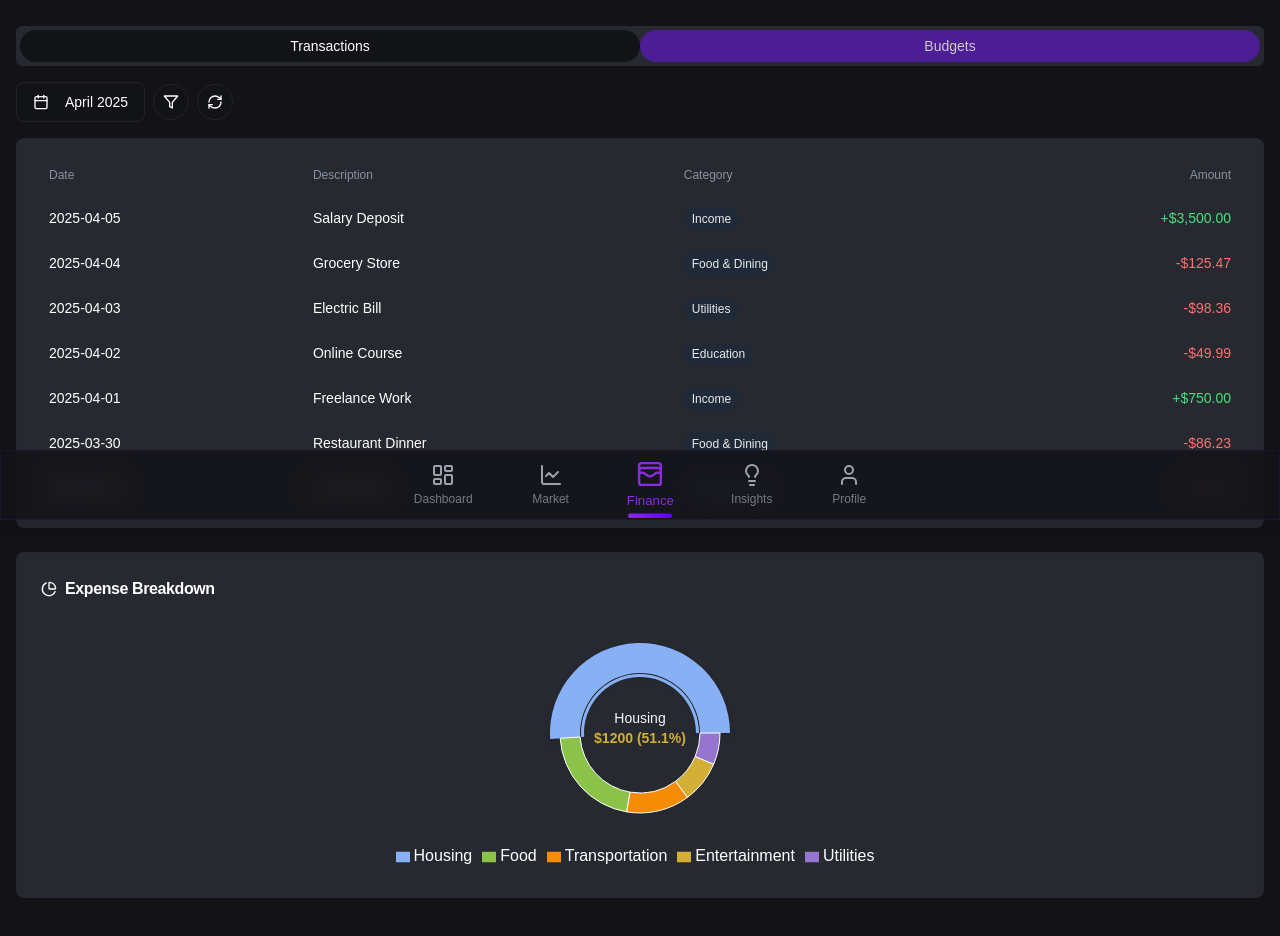
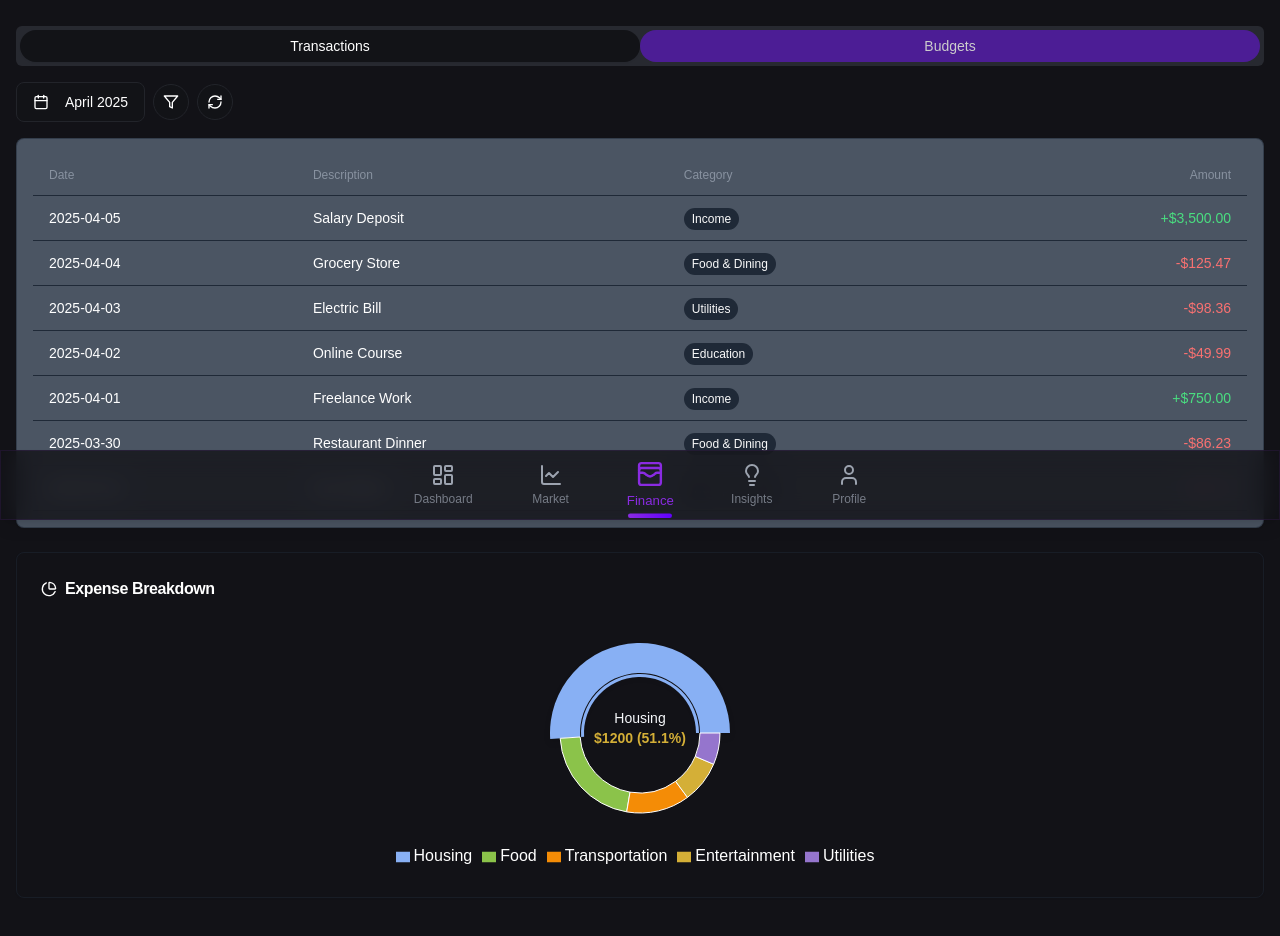
Before and after one commit to RasheshWithAI/finsight, a React (Vite) app: page /finance in a window 1280 px wide. Shown: the part 280-1216 px from the top of the page. Built offline with nearby package versions, Linux system fonts and the light colour scheme; sample sign-in values are in the browser's storage; a web font is replaced by a local one.

Commit message:
Visual edit in Lovable
Edited UI in Lovable

```diff
--- a/src/pages/Finance.tsx
+++ b/src/pages/Finance.tsx
@@ -106,7 +106,7 @@ const Finance = () => {
             </Button>
           </div>
 
-          <Card className="financial-card overflow-hidden">
+          <Card className="financial-card overflow-hidden bg-gray-600">
             {transactions.length === 0 ? <CardContent className="p-8 text-center">
                 <div className="flex justify-center mb-4">
                   <BarChart3 className="h-12 w-12 text-aura-medium-gray" />
@@ -120,7 +120,7 @@ const Finance = () => {
                 <table className="w-full">
                   <thead>
                     <tr className="border-b border-gray-800">
-                      <th className="px-4 py-3 text-left text-xs font-medium text-aura-medium-gray">Date</th>
+                      <th className="px-4 py-3 text-left text-xs font-medium text-aura-medium-gray bg-transparent">Date</th>
                       <th className="px-4 py-3 text-left text-xs font-medium text-aura-medium-gray">Description</th>
                       <th className="px-4 py-3 text-left text-xs font-medium text-aura-medium-gray">Category</th>
                       <th className="px-4 py-3 text-right text-xs font-medium text-aura-medium-gray">Amount</th>
@@ -128,10 +128,10 @@ const Finance = () => {
                   </thead>
                   <tbody>
                     {transactions.map(transaction => <tr key={transaction.id} className="border-b border-gray-800 hover:bg-gray-900/30">
-                        <td className="px-4 py-3 text-sm text-aura-primary-text">{transaction.date}</td>
-                        <td className="px-4 py-3 text-sm text-aura-primary-text">{transaction.description}</td>
-                        <td className="px-4 py-3 text-sm">
-                          <span className="px-2 py-1 rounded-full text-xs bg-gray-800 text-aura-silver-gray">
+                        <td className="px-4 py-3 text-sm text-aura-primary-text bg-transparent">{transaction.date}</td>
+                        <td className="px-4 py-3 text-sm text-aura-primary-text bg-transparent">{transaction.description}</td>
+                        <td className="px-4 py-3 text-sm bg-transparent">
+                          <span className="px-2 py-1 rounded-full text-xs bg-gray-800 text-aura-silver-gray text-zinc-50">
                             {transaction.category}
                           </span>
                         </td>
@@ -145,7 +145,7 @@ const Finance = () => {
           </Card>
 
           {/* Expense Breakdown Chart */}
-          <Card className="financial-card p-6 mt-6">
+          <Card className="financial-card p-6 mt-6 bg-[aura-chart-pink] bg-transparent">
             <CardHeader className="px-0 pt-0 pb-4">
               <CardTitle className="text-base flex items-center">
                 <PieChart className="h-4 w-4 mr-2 text-aura-gold" />
```
